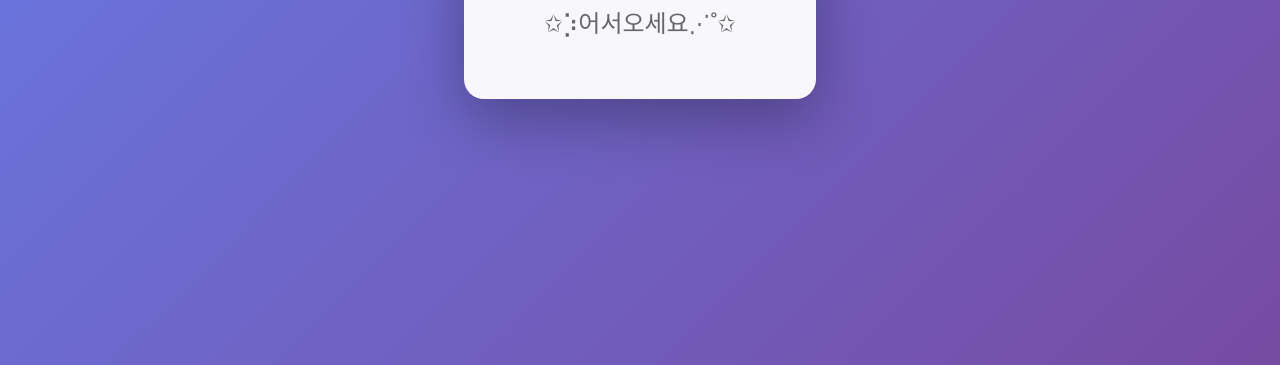
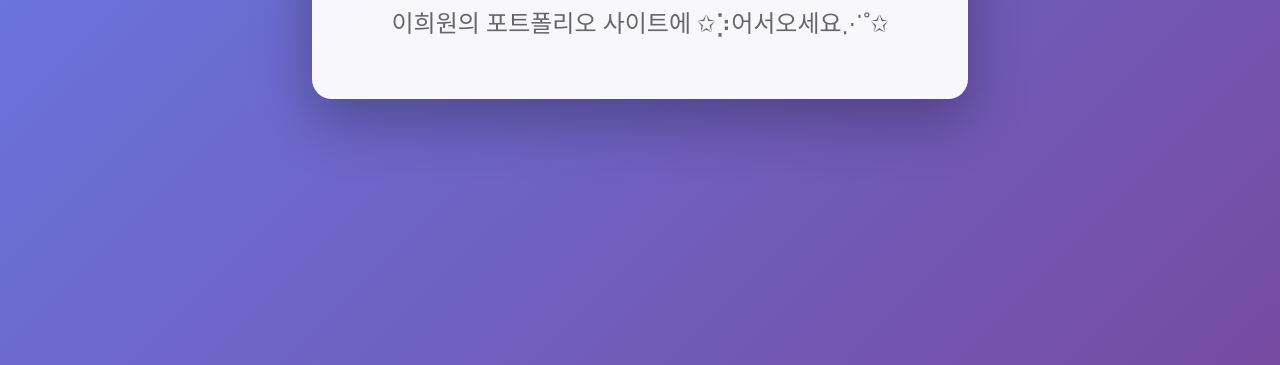
Before and after one commit to ohwwho/ohwwho.github.io, a plain HTML site: page index.html in a window 1280 px wide. Shown: the part 435-800 px from the top of the page. Drawn offline with Linux system fonts and the light colour scheme.

Commit message:
Update index.html

```diff
--- a/index.html
+++ b/index.html
@@ -72,7 +72,8 @@
 <body>
     <div class="container">
         <h1>이희원</h1>
-        <p>✩⡱어서오세요⋰˚✩</p>
+        <p>이희원의 포트폴리오 사이트에
+            ✩⡱어서오세요⋰˚✩</p>
     </div>
 </body>
 </html>
```
